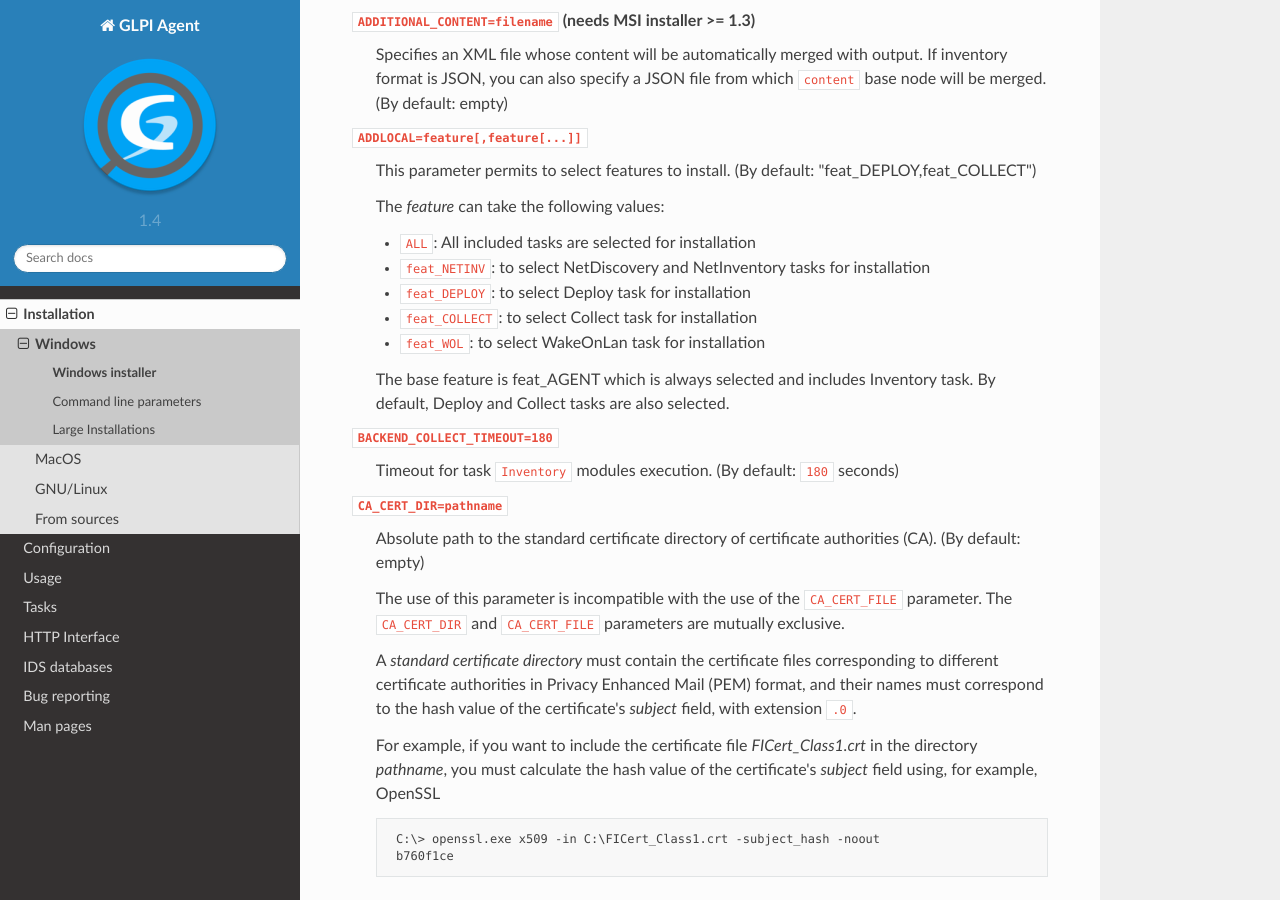
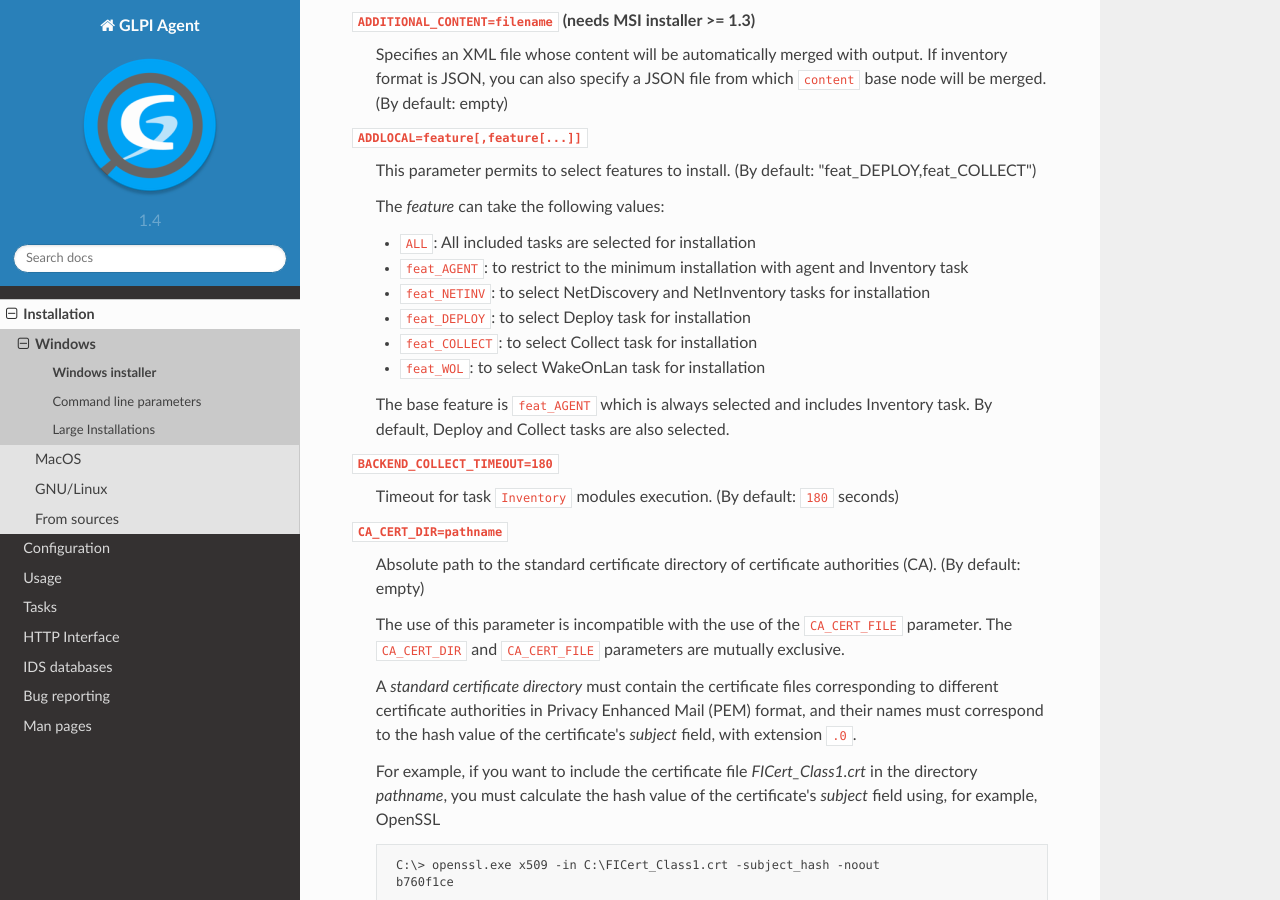
Before and after one commit to glpi-project/doc-agent, a Sphinx documentation site: the page built from source/installation/windows-command-line.rst, in a window 1280 px wide and 900 px high, scrolled down 1232 px. Built offline with Sphinx 7.4.7 and the Read the Docs theme 2.0.0, drawn with Linux system fonts in a browser that asks for light colours.

Commit message:
Clarify feat_AGENT can be used with 'ADDLOCAL' MSI installer option

```diff
--- a/source/installation/windows-command-line.rst
+++ b/source/installation/windows-command-line.rst
@@ -63,12 +63,13 @@ Command line parameters
    The *feature* can take the following values:
 
    * ``ALL``: All included tasks are selected for installation
+   * ``feat_AGENT``: to restrict to the minimum installation with agent and Inventory task
    * ``feat_NETINV``: to select NetDiscovery and NetInventory tasks for installation
    * ``feat_DEPLOY``: to select Deploy task for installation
    * ``feat_COLLECT``: to select Collect task for installation
    * ``feat_WOL``: to select WakeOnLan task for installation
 
-   The base feature is feat_AGENT which is always selected and includes Inventory task. By
+   The base feature is ``feat_AGENT`` which is always selected and includes Inventory task. By
    default, Deploy and Collect tasks are also selected.
 
 ``BACKEND_COLLECT_TIMEOUT=180``
```
